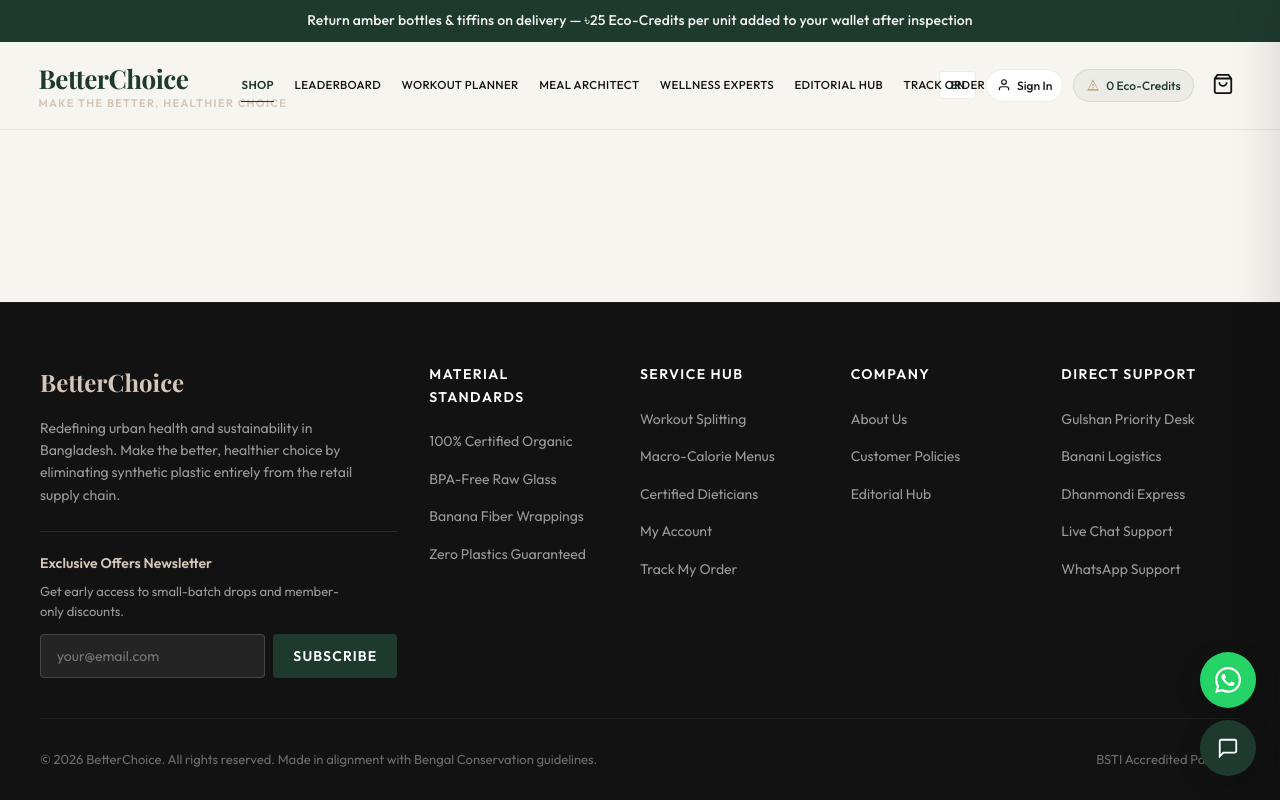
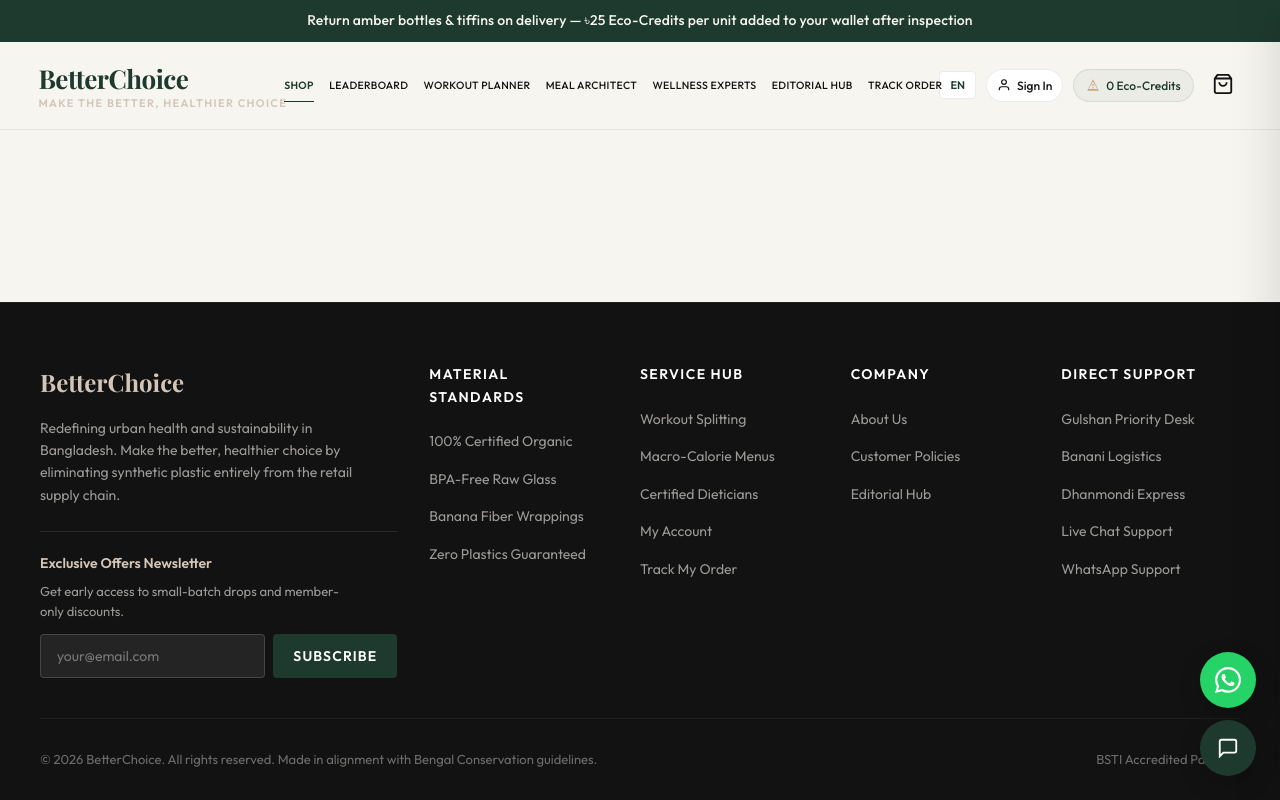
Before and after one commit to honolulutester/Dynamic-BetterChoice-Files, a website: page index.html in a window 1280 px wide. Drawn offline with nearby package versions, Linux system fonts and the light colour scheme; a script that the page names is missing; a web font is replaced by a local one.

Commit message:
leadrship version 2

```diff
--- a/index.css
+++ b/index.css
@@ -155,12 +155,12 @@ header {
     justify-content: center;
     flex-wrap: nowrap;
     align-items: center;
-    gap: clamp(14px, 1.6vw, 24px);
+    gap: clamp(10px, 1.2vw, 20px);
     min-width: 0;
 }
 
 .nav-link {
-    font-size: clamp(11px, 0.9vw, 13px);
+    font-size: clamp(10.5px, 0.8vw, 13px);
     font-weight: 500;
     text-transform: uppercase;
     letter-spacing: 0.03em;
@@ -2265,7 +2265,7 @@ footer {
     }
 }
 
-@media (max-width: 900px) {
+@media (max-width: 1200px) {
     .mobile-menu-btn { display: block; }
 
     .header-container {
```
